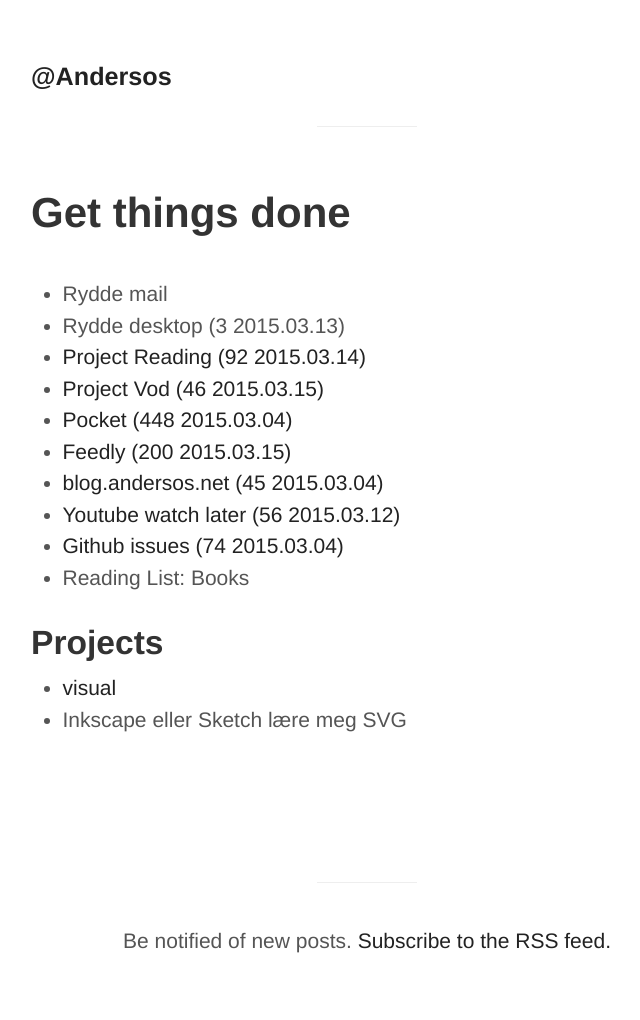
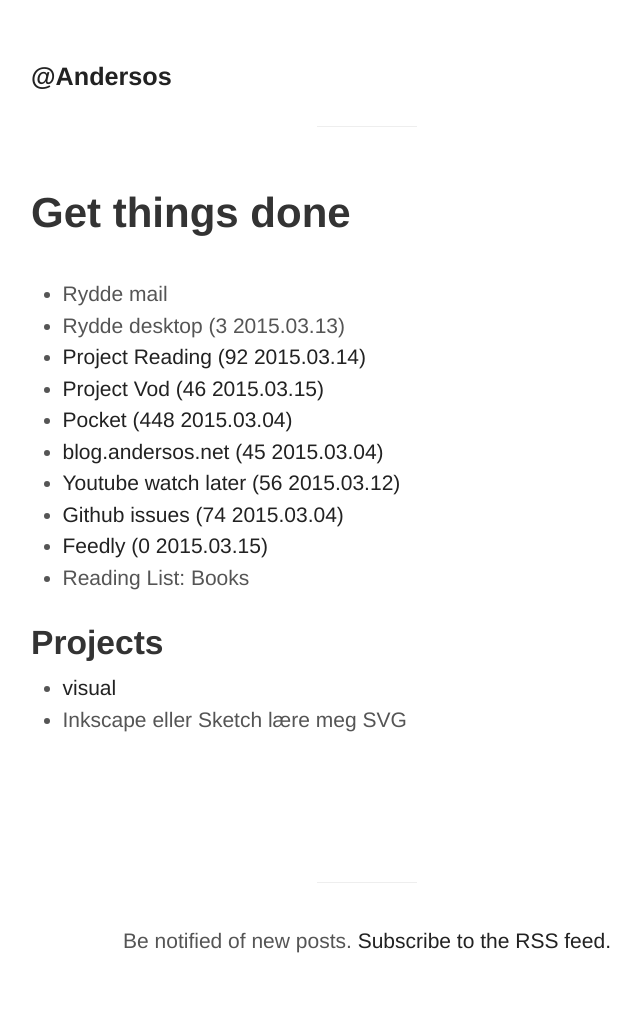
Before and after one commit to Andersos/andersos.net, a Jekyll site: the page built from gtd.html, in a window 1280 px wide. Shown: the whole page, without its empty margins (273-913 px from the left). Built offline with Jekyll 4.4.1, drawn with Linux system fonts in a browser that asks for light colours; Markdown is read by kramdown in place of the engine named in the settings.

Commit message:
Update gtd.html

```diff
--- a/gtd.html
+++ b/gtd.html
@@ -9,10 +9,10 @@ title: "Get things done"
     <li><a href="https://gist.github.com/Andersos/32ba857519db96e97e63">Project Reading (92 2015.03.14)</a></li>
     <li><a href="https://gist.github.com/Andersos/a3ffc7ff59bab2c2be73">Project Vod (46 2015.03.15)</a></li>
     <li><a href="http://getpocket.com/a/queue/">Pocket (448 2015.03.04)</a></a></li>
-    <li><a href="http://feedly.com/">Feedly (200 2015.03.15)</a></li>
     <li><a href="https://github.com/Andersos/blog.andersos.net/issues">blog.andersos.net (45 2015.03.04)</a></li>
     <li><a href="https://www.youtube.com/playlist?list=WL">Youtube watch later (56 2015.03.12)</a></li>
     <li><a href="https://github.com/issues">Github issues (74 2015.03.04)</a></li>
+    <li><a href="http://feedly.com/">Feedly (0 2015.03.15)</a></li>
     <li>Reading List: Books</li>
 </ul>
 
```
